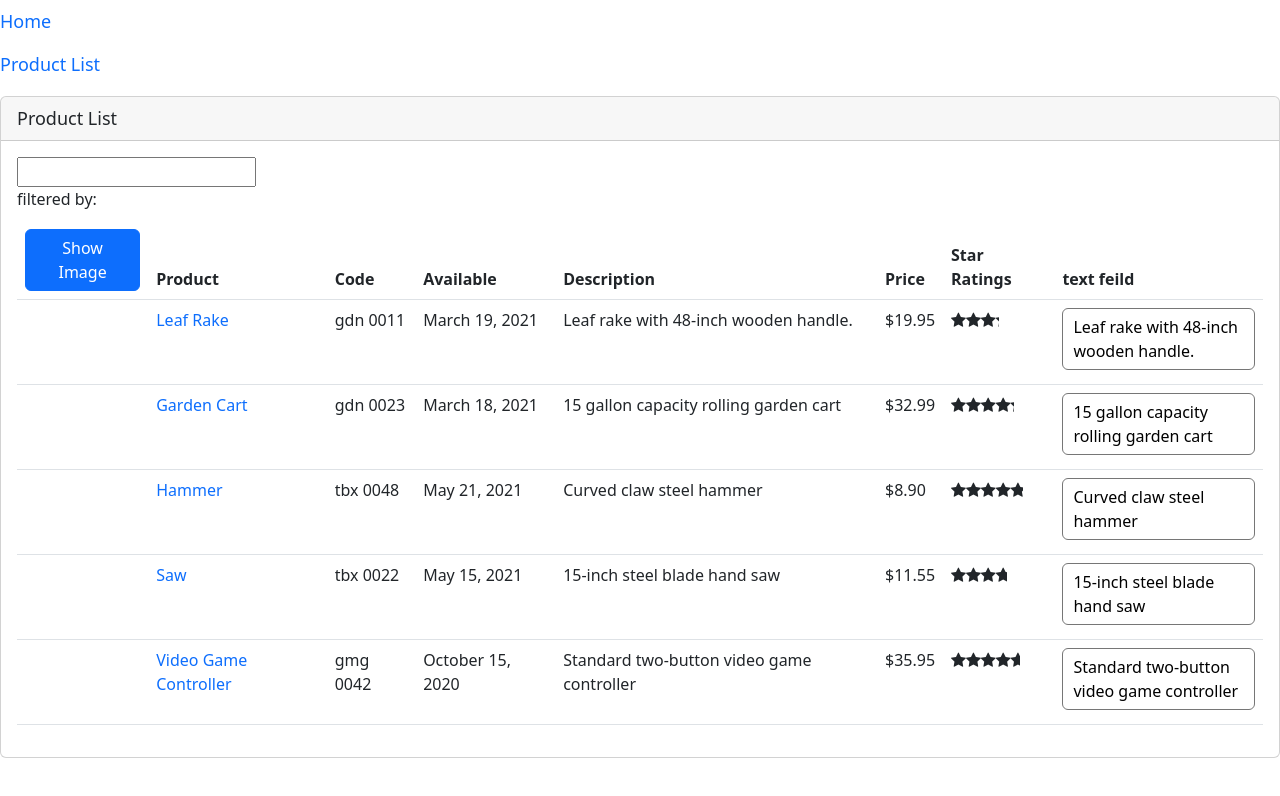
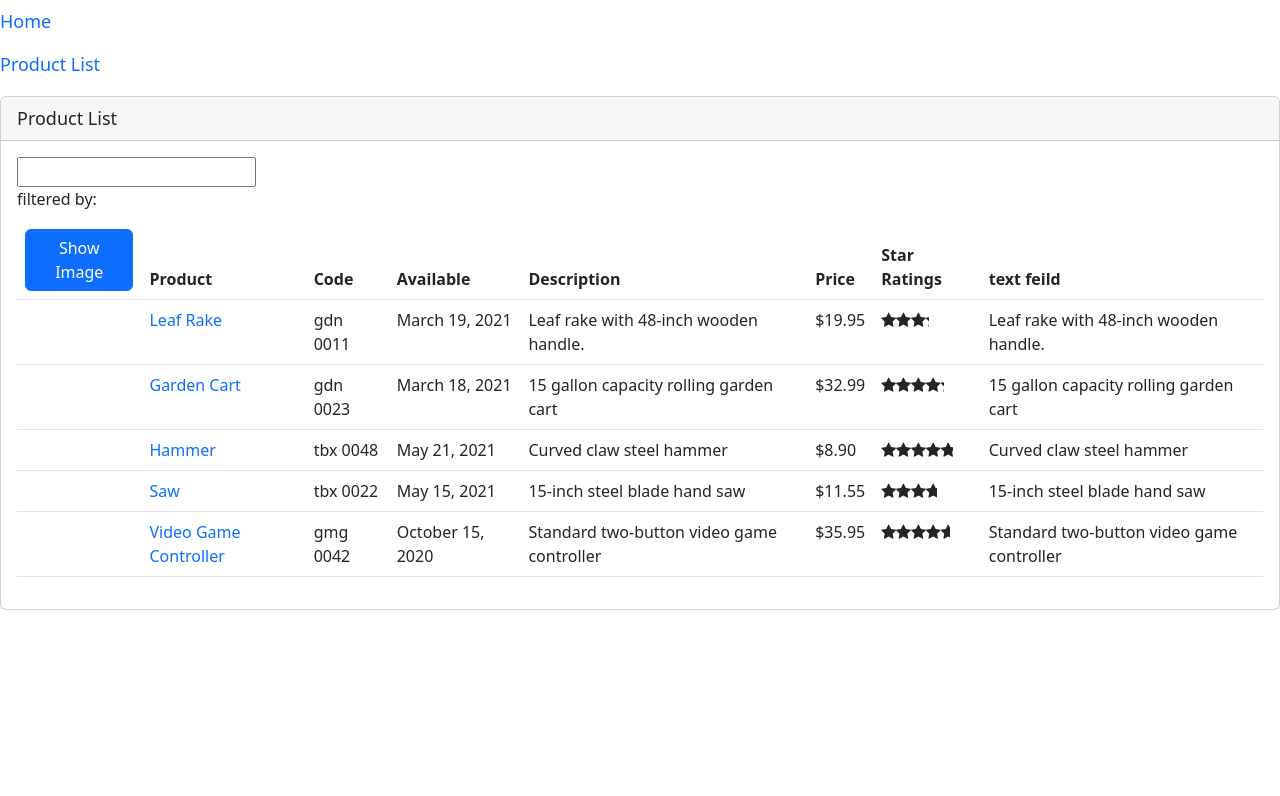
Before and after one commit to pallavidevelops/angularFirstProject, an Angular app: page /products in a window 1280 px wide. Shown: the top 796 px of the page. Built offline with nearby package versions, Linux system fonts and the light colour scheme.

Commit message:
changes for seperating modules

```diff
--- a/src/app/app.module.ts
+++ b/src/app/app.module.ts
@@ -1,24 +1,13 @@
 import { NgModule } from '@angular/core';
-import { FormsModule } from '@angular/forms';
 import { BrowserModule } from '@angular/platform-browser';
 import {HttpClientModule} from '@angular/common/http';
 import { AppComponent } from './app.component';
-import { ProductListComponent } from './products/product-list.component';
-import { TextareaFitToValueModule } from './shared/directives/textarea-fit-to-value/textarea-fit-to-value.module';
-import { ReplaceCharWithSpace } from './shared/replaceCharWithSpace';
-import { StarComponent } from './shared/star.component';
-import { ProductDetailComponent } from './products/product-detail/product-detail.component';
 import { RouterModule, Routes } from '@angular/router';
 import { WelcomeComponent } from './home/welcome.component';
-import { ProductDetailGuard } from './products/product-detail.guard';
+import { FormsModule } from '@angular/forms';
+import { ProductModule } from './products/product.module';
 
 const routes : Routes =  [
-  {path :'products', component: ProductListComponent},
-  {
-    path :'products/:id',
-    canActivate:[ProductDetailGuard],
-    component: ProductDetailComponent
-  },
   {path :'welcome', component: WelcomeComponent},
   {path: '',redirectTo:'welcome', pathMatch:'full'}
 ]
@@ -26,17 +15,14 @@ const routes : Routes =  [
 @NgModule({
   declarations: [
     AppComponent,
-    ProductListComponent,
-    ReplaceCharWithSpace,
-    StarComponent,
-    ProductDetailComponent
+    WelcomeComponent
   ],
   imports: [
     BrowserModule,
     FormsModule,
     HttpClientModule,
-    TextareaFitToValueModule,
-    RouterModule.forRoot(routes)
+    RouterModule.forRoot(routes),
+    ProductModule
   ],
   bootstrap: [AppComponent]
 })
--- a/src/app/products/product-list.component.html
+++ b/src/app/products/product-list.component.html
@@ -52,13 +52,15 @@
                     <td><pm-star [rating]="product.starRating"
                         (notifyContainerComponent)="onRatingChange($event)"></pm-star></td>
                     <td>
-                        <textarea
+                        <!-- <textarea
                          pmTextareaFitToValue
                             [minRows]="1"
                             [maxRows]="0"
                             placeholder="Type your message here..."
                             class="text-input"
-                        >{{product.description}}</textarea>
+                        > -->
+                        {{product.description}}
+                    <!-- </textarea> -->
                     </td>
                     </tr>
                 </tbody>
--- /dev/null
+++ b/src/app/products/product.module.ts
@@ -0,0 +1,28 @@
+import { NgModule } from '@angular/core';
+import { CommonModule } from '@angular/common';
+import { ProductListComponent } from './product-list.component';
+import { ProductDetailComponent } from './product-detail/product-detail.component';
+import { ProductDetailGuard } from './product-detail.guard';
+import { RouterModule } from '@angular/router';
+import { SharedModule } from '../shared/shared.module';
+
+
+@NgModule({
+  declarations: [
+    ProductListComponent,
+    ProductDetailComponent,
+    ],
+  imports: [
+    CommonModule,
+     RouterModule.forChild([
+      {path :'products', component: ProductListComponent},
+      {
+        path :'products/:id',
+        canActivate:[ProductDetailGuard],
+        component: ProductDetailComponent
+      },
+    ]),
+     SharedModule
+  ]
+})
+export class ProductModule { }
```
Also changed, not shown: src/app/shared/shared.module.ts (added, +27 -0 lines).
